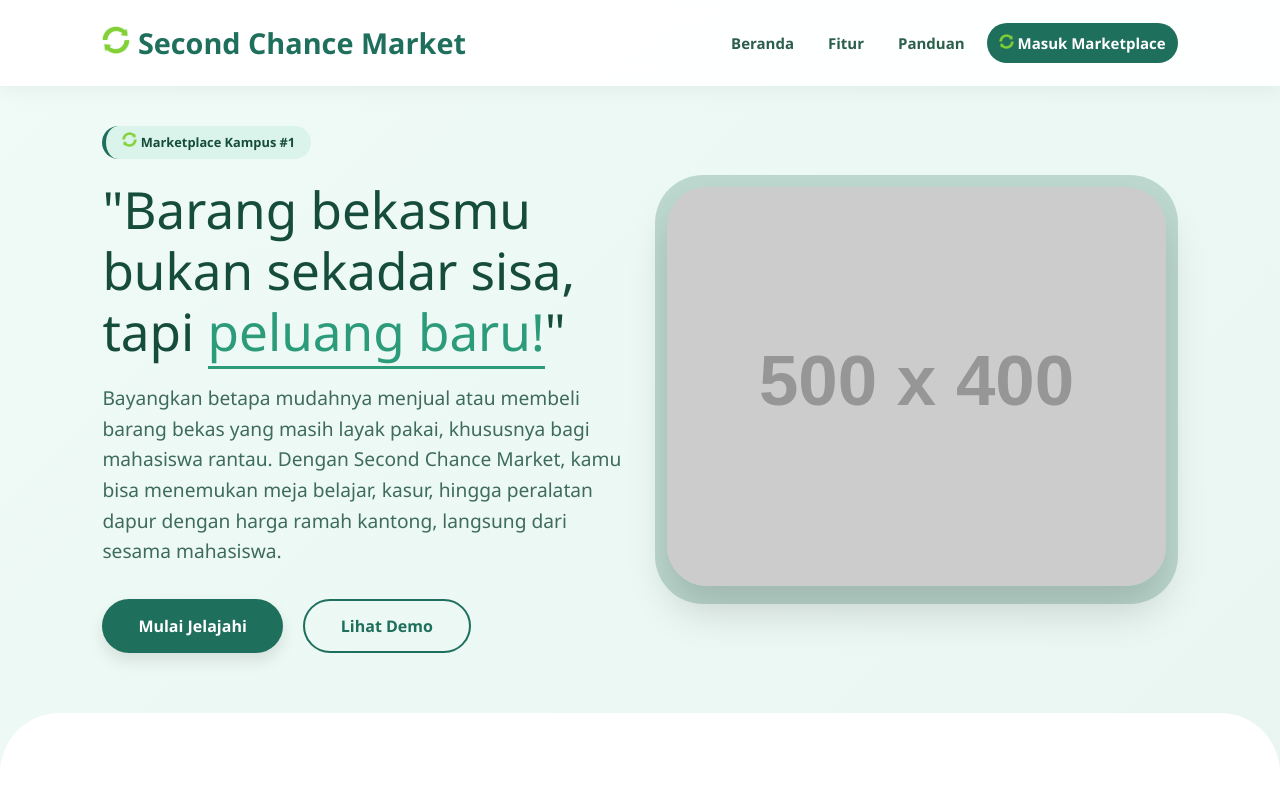
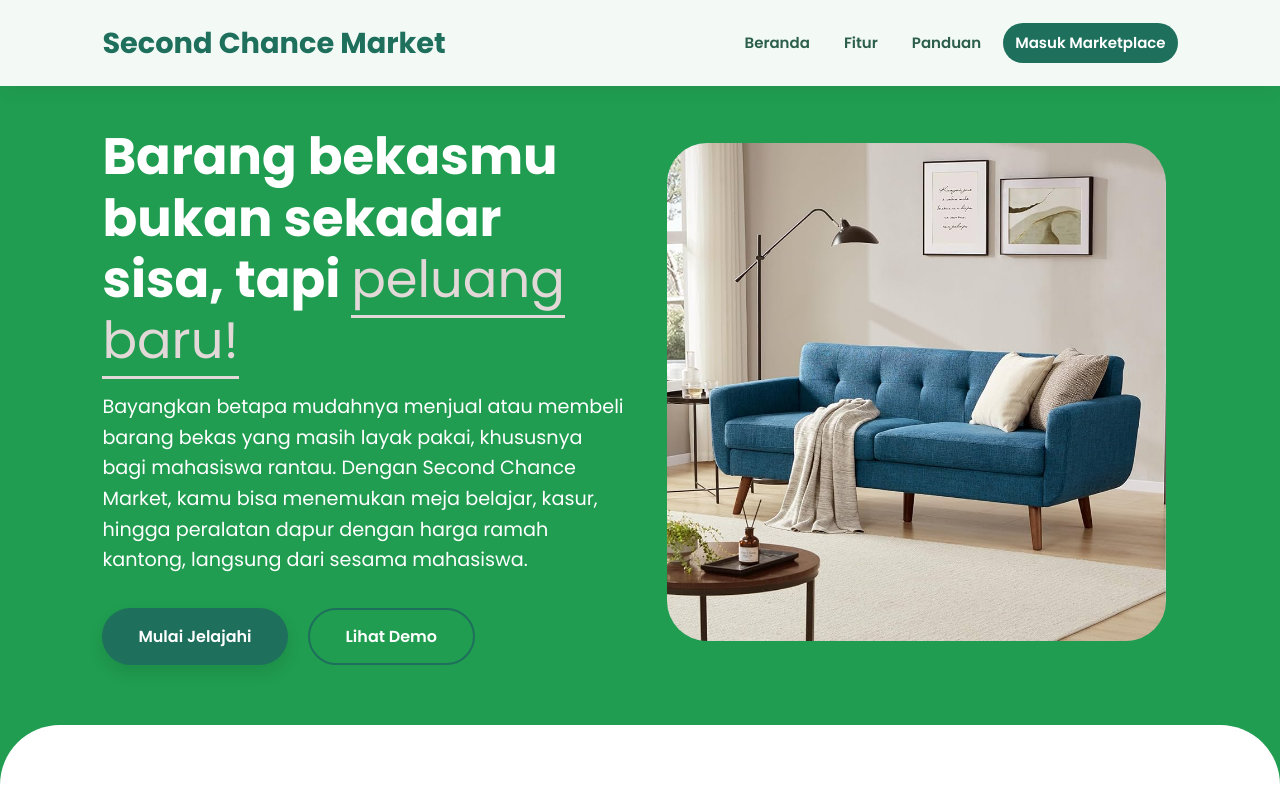
Before and after one commit to ViandaKaretji07/Second-Chance-Market, a Vue app in the folder our-project/: page / in a window 1280 px wide. Shown: the top 786 px of the page. Built offline with nearby package versions, Linux system fonts and the light colour scheme.

Commit message:
Perubahan hero section

```diff
--- a/our-project/src/assets/main.css
+++ b/our-project/src/assets/main.css
@@ -10,10 +10,12 @@
     --primary-color: #1e6f5c;
     --primary-hover: #0f5444;
     --secondary-color: #3ca17e;
-    --accent-color: #2c9b7a;
-    --text-main: #164c3b;
-    --text-muted: #3e6b5d;
-    --bg-gradient: linear-gradient(135deg, #f0fbf7 0%, #e0f0ea 100%);
+    --accent-color: #e2d8d8;
+    --text-main: #ffffff;
+    --text-muted: #ffffff;
+    --text-mains: #164c3b;
+    --text-muteds: #3e6b5d;
+    --bg-gradient: hsla(143.04,66.14%,37.06%,1);
     --white-alpha: rgba(255, 255, 255, 0.95);
     --shadow-soft: 0 4px 20px rgba(0, 0, 0, 0.05);
     --transition: 0.3s ease;
@@ -33,7 +35,7 @@ html {
 body {
     background: var(--bg-gradient);
     overflow-x: hidden;
-    color: var(--text-main);
+    color: var(--text-mains);
 }
 
 /*
@@ -159,6 +161,7 @@ body {
     font-size: 3.2rem;
     line-height: 1.2;
     margin-bottom: 20px;
+    color: #ffffff;
 }
 
 .hero-left .highlight {
@@ -202,7 +205,7 @@ body {
 .btn-outline-landing {
     background: transparent;
     border: 2px solid var(--primary-color);
-    color: var(--primary-color);
+    color: white;
 }
 
 .btn-outline-landing:hover {
@@ -213,14 +216,12 @@ body {
 .hero-right {
     flex: 1;
     text-align: center;
-    animation: pulseGlow 2.5s infinite;
 }
 
 .hero-right img {
     max-width: 100%;
     height: auto;
     border-radius: 50px;
-    box-shadow: 0 25px 40px rgba(0, 0, 0, 0.15);
 }
 
 /*
@@ -279,7 +280,7 @@ body {
 */
 .how-it-works {
     padding: 60px 8%;
-    background: #eef5f2;
+    background: hsla(143.04,66.14%,37.06%,1);
 }
 
 .steps {
--- a/our-project/src/components/HeroSection.vue
+++ b/our-project/src/components/HeroSection.vue
@@ -1,16 +1,8 @@
 <template>
   <div class="hero">
     <div class="hero-left animate-left">
-      <div class="typing-badge">
-         <img
-        src="@/assets/image/logo.png"
-        alt="Logo"
-        style="width: 15px; height: 15px;"
-      />
-        Marketplace Kampus #1
-      </div>
 
-      <h1>"Barang bekasmu bukan sekadar sisa, tapi <span class="highlight">peluang baru!</span>"</h1>
+      <h1>Barang bekasmu bukan sekadar sisa, tapi <span class="highlight">peluang baru!</span></h1>
         <!-- INTEREST (I) dimasukkan di sini sebagai sub-pesan yang kuat -->
         <p><span class="highlight-interest"> Bayangkan betapa mudahnya menjual atau membeli barang bekas yang masih layak pakai, khususnya bagi mahasiswa rantau.</span> Dengan Second Chance Market, kamu bisa menemukan meja belajar, kasur, hingga peralatan dapur dengan harga ramah kantong, langsung dari sesama mahasiswa.</p>
 
@@ -26,9 +18,9 @@
     </div>
 
     <div class="hero-right animate-up">
-      <div style="background: #bdd9cf; border-radius: 48px; padding: 12px;">
+      <div style=" border-radius: 48px; padding: 12px;">
         <img
-          src="https://placehold.co/500x400/e0f0ea/2c7a5e?text=Second+Chance+Market"
+          src="@/assets/image/sicantik.jpg"
           alt="Marketplace Preview"
           style="border-radius: 40px; width:100%; height: auto;"
         >
@@ -58,3 +50,23 @@ export default {
   }
 }
 </script>
+
+<style scoped>
+@import url('https://fonts.googleapis.com/css2?family=Baloo+2:wght@600;700;800&family=Poppins:wght@400;500;600;700&display=swap');
+
+.hero-left h1 {
+  font-family: 'Poppins', sans-serif;
+  font-weight: 700;
+}
+
+.hero-left p {
+  font-family: 'Poppins', sans-serif;
+  font-weight: 400;
+}
+
+.btn-primary-landing,
+.btn-outline-landing {
+  font-family: 'Poppins', sans-serif;
+  font-weight: 600;
+}
+</style>
--- a/our-project/src/components/Navbar.vue
+++ b/our-project/src/components/Navbar.vue
@@ -1,11 +1,11 @@
 <template>
   <div class="navbar">
     <div class="logo">
-       <img
+       <!-- <img
         src="@/assets/image/logo.png"
         alt="Logo"
         style="width: 28px; height: 28px;"
-      />
+      /> -->
       Second Chance Market
     </div>
 
@@ -15,11 +15,11 @@
       <a href="#cara-kerja">Panduan</a>
 
       <a href="#" @click.prevent="goToMarket" class="btn-masuk">
-         <img
+         <!-- <img
         src="@/assets/image/logo.png"
         alt="Logo"
         style="width: 15px; height: 15px;"
-      />
+      /> -->
         Masuk Marketplace
       </a>
     </div>
@@ -33,7 +33,7 @@ export default {
   methods: {
     goToMarket() {
       alert(
-        "✨ Menuju ke Marketplace Second Chance Market ✨\n(Dalam implementasi nyata, ini akan membuka halaman utama marketplace dengan semua fitur: Posting, Chat, Wishlist, Bundling, Titip Jual)"
+        "Menuju ke Marketplace Second Chance Market \n(Dalam implementasi nyata, ini akan membuka halaman utama marketplace dengan semua fitur: Posting, Chat, Wishlist, Bundling, Titip Jual)"
       )
 
       window.open("#", "_self")
```
Also changed, not shown: our-project/src/assets/image/sicantik.jpg (added), our-project/src/tree.txt (added).
